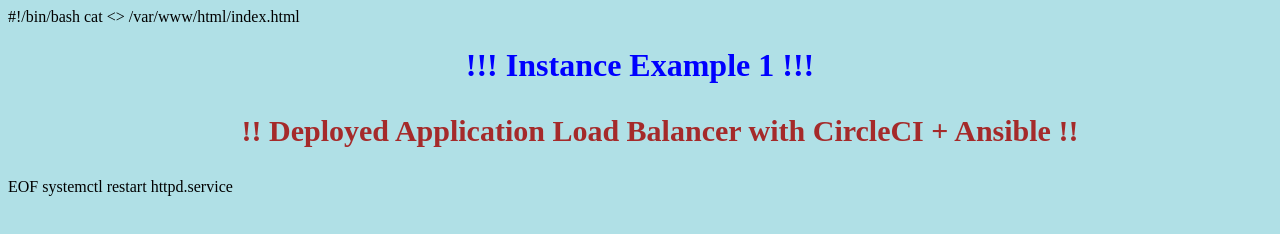
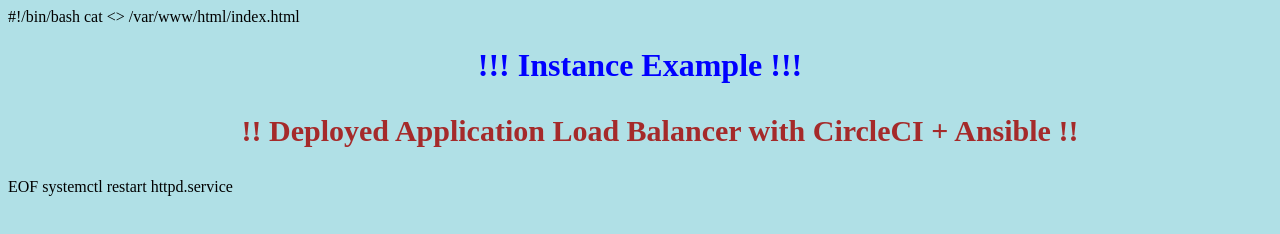
Before and after one commit to swilliamx/demo, a plain HTML site: page index.html in a window 1280 px wide. Drawn offline with Linux system fonts and the light colour scheme.

Commit message:
Update index.html

```diff
--- a/index.html
+++ b/index.html
@@ -3,7 +3,7 @@
 cat <<EOF >> /var/www/html/index.html
 <html>
 <body style="background-color:powderblue;">
-<h1 style="color:blue; text-align: center;">!!! Instance Example 1 !!!</h1>
+<h1 style="color:blue; text-align: center;">!!! Instance Example !!!</h1>
 <ul>
 <h3 style="color:brown;text-align: center; font-size:30px">!! Deployed Application Load Balancer with CircleCI + Ansible  !!</h3>
 </ul>
```
